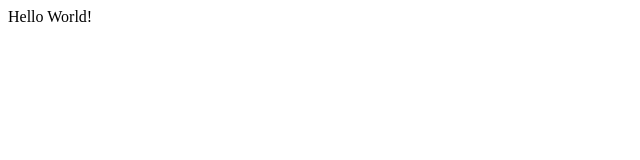
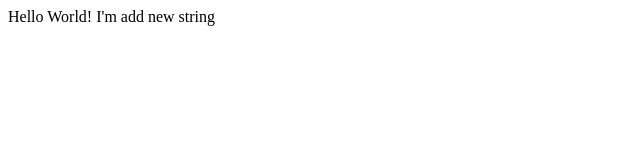
Before and after one commit to vasyan201210/siteTest, a plain HTML site: page index.html in a window 1280 px wide. Shown: the whole page, without its empty margins (0-640 px from the left). Drawn offline with Linux system fonts and the light colour scheme.

Commit message:
Update index.html

```diff
--- a/index.html
+++ b/index.html
@@ -5,6 +5,6 @@
 	<title>NONE</title>
 </head>
 <body>
-	Hello World!
+	Hello World! I'm add new string
 </body>
 </html>
```
